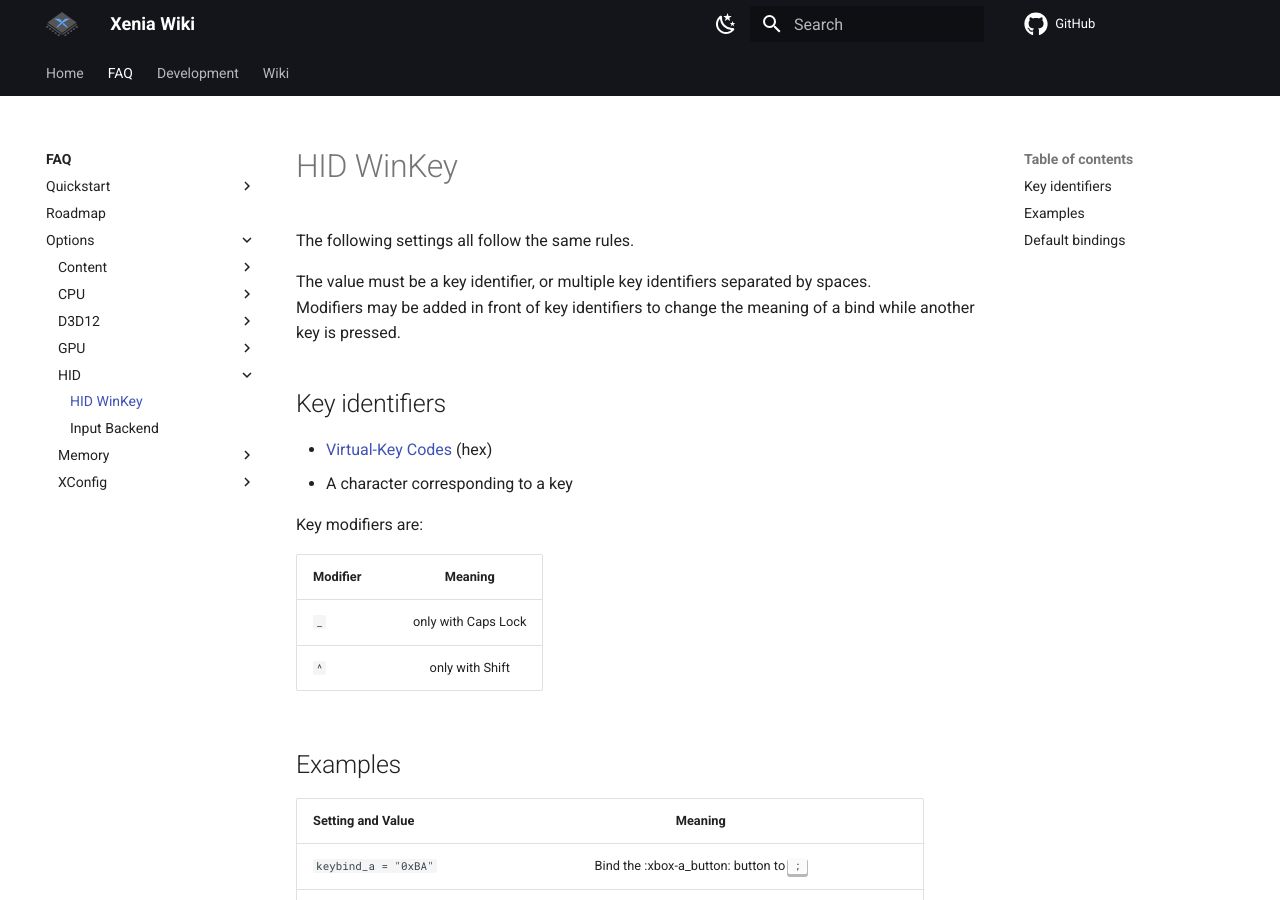
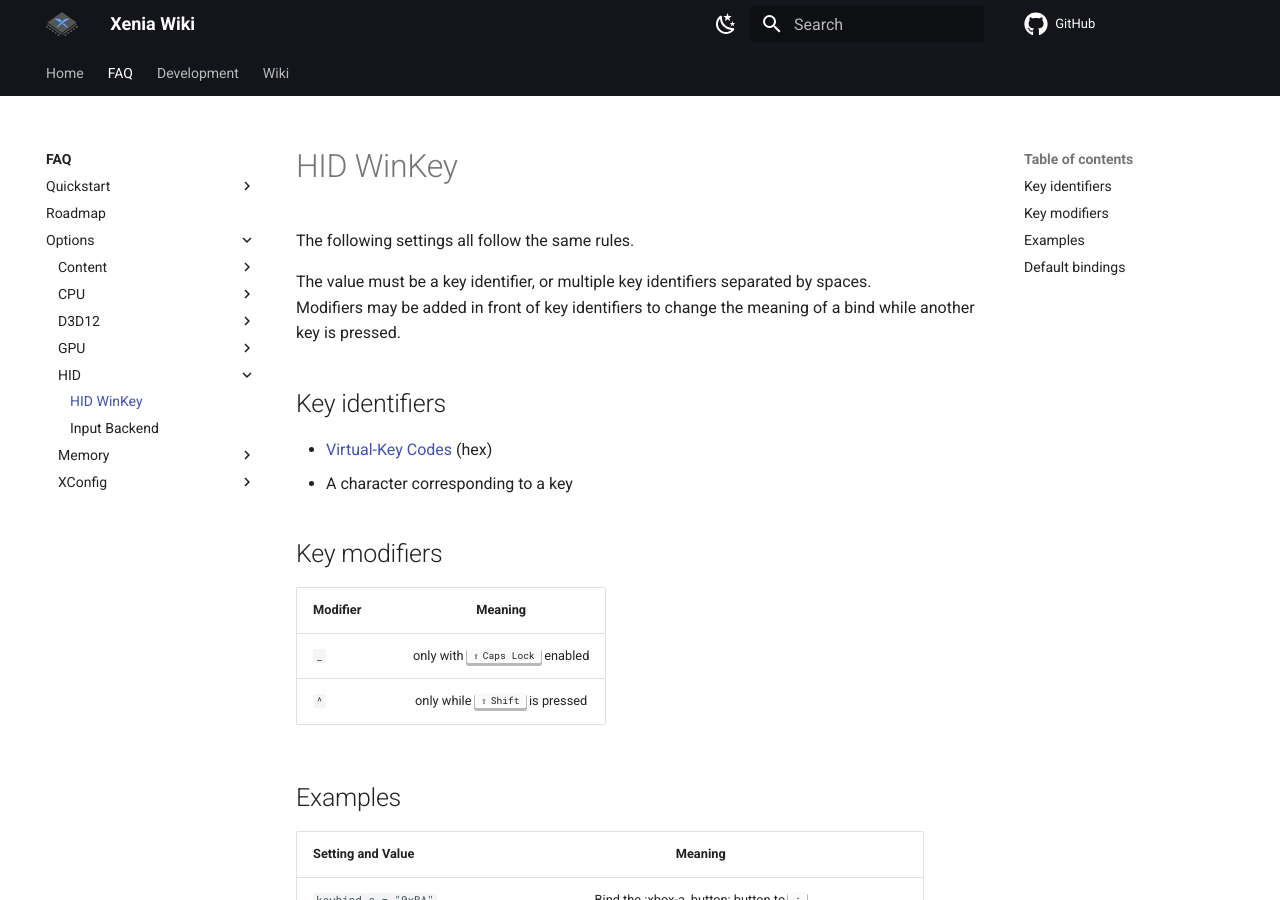
Before and after one commit to ainex-project/wiki, an MkDocs documentation site: the page built from docs/faq/options/hid/winkey/winkey.md, in a window 1280 px wide and 900 px high. Built offline with MkDocs 1.6.1 and Material for MkDocs 9.7.7, drawn with Linux system fonts in a browser that asks for light colours; comment, search, counter and statistics services are not loaded.

Commit message:
update winkey

```diff
--- a/docs/faq/options/hid/winkey/winkey.md
+++ b/docs/faq/options/hid/winkey/winkey.md
@@ -8,12 +8,12 @@ Modifiers may be added in front of key identifiers to change the meaning of a bi
 - [Virtual-Key Codes](https://docs.microsoft.com/en-us/windows/win32/inputdev/virtual-key-codes) (hex)
 - A character corresponding to a key
 
-Key modifiers are:
+## Key modifiers
 
-|**Modifier**|**Meaning**        |
-|:-----------|:-----------------:|
-|`_`         |only with Caps Lock|
-|`^`         |only with Shift    |
+|**Modifier**|**Meaning**                     |
+|:-----------|:------------------------------:|
+|`_`         |only with ++cplk++ enabled      |
+|`^`         |only while ++shift++ is pressed |
 
 ## Examples
 
```
